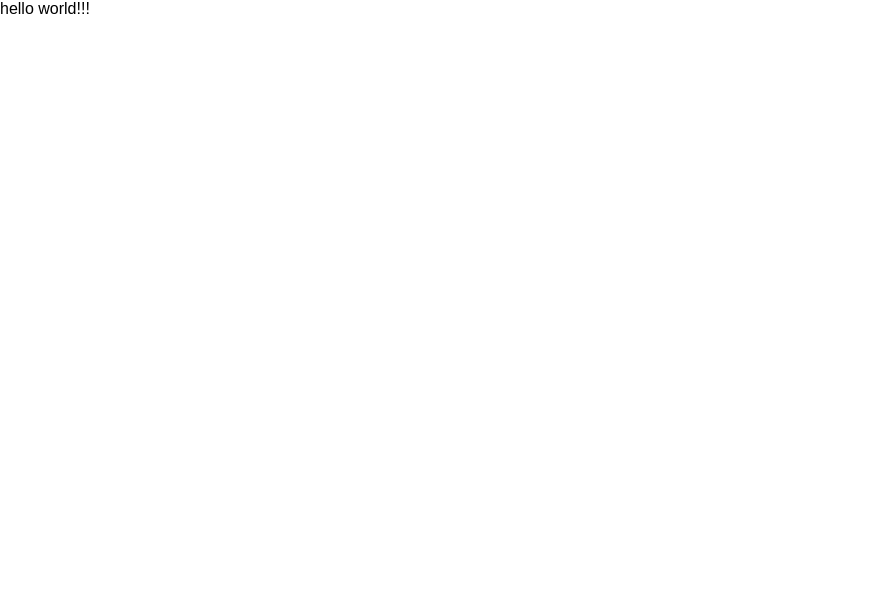
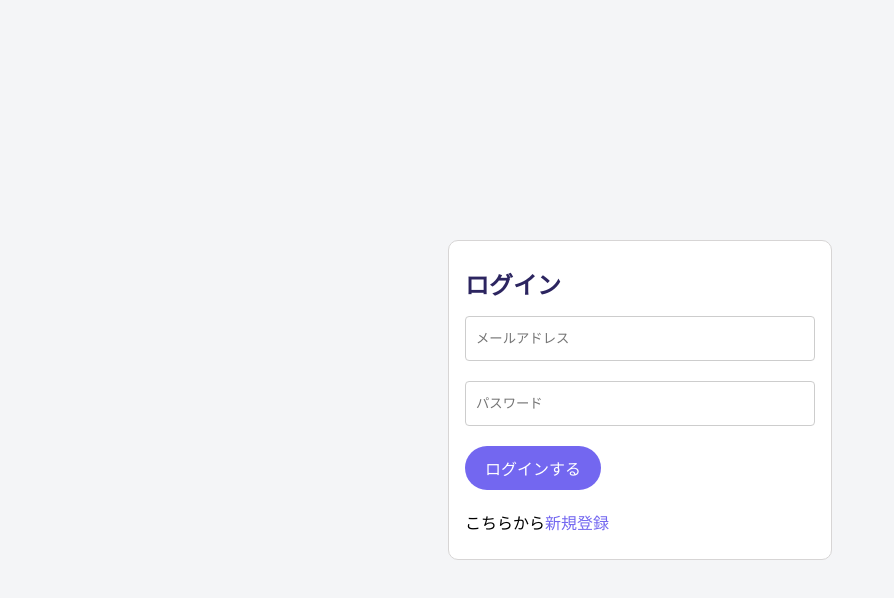
Before and after one commit to 54yoshi/for-myTodo, a Next.js app: page /admin/login in a window 1280 px wide. Shown: the top 598 px of the page, without its empty margins (0-894 px from the left). Built offline with nearby package versions, Linux system fonts and the light colour scheme.

Commit message:
さらにファイルを追加

```diff
--- a/src/app/layout.tsx
+++ b/src/app/layout.tsx
@@ -1,4 +1,4 @@
-import "~/styles/destyle.css";
+import "../styles/destyle.css";
 import React from "react";
 import Layout from "../components/Layout";
 
--- a/src/components/Layout.tsx
+++ b/src/components/Layout.tsx
@@ -1,6 +1,6 @@
 "use client"
 import React, { Suspense, useState,useEffect } from "react";
-import Loading from "./parts/loding";
+import Loading from "./parts/loading";
 import useMobile from "../hooks/useMobile";
 // import ToastContainer from "react-toastify";
 
--- /dev/null
+++ b/src/components/parts/primaryButton.module.css
@@ -0,0 +1,10 @@
+.primaryButton {
+  display: inline-flex;
+  justify-content: center;
+  align-items: center;
+  padding: 10px 20px;
+  color: #fff;
+  border-radius: 25px;
+  background-color: #7367F0;
+  cursor: pointer;
+}
--- /dev/null
+++ b/src/components/parts/primaryButton.tsx
@@ -0,0 +1,25 @@
+import React from "react";
+import styles from "./primaryButton.module.css";
+
+interface PrimaryButtonProps {
+  text: string;
+  onClick: () => void;
+  disabled: boolean;
+  style?: React.CSSProperties;
+}
+
+const PrimaryButton: React.FC<PrimaryButtonProps> = ({
+  text,
+  onClick,
+  disabled,
+  style
+}) => {
+ return (
+    <div className={`${styles.primaryButton} ${disabled ? styles.disabled : ""}`} onClick={disabled ? () => {window.alert("入力されていません")} : onClick} style={ style }
+    >
+      {text}
+    </div>
+ )
+}
+
+export default PrimaryButton;
--- /dev/null
+++ b/src/components/templates/login.module.css
@@ -0,0 +1,51 @@
+.loginContainer {
+  display: flex;
+  justify-content: center;
+  align-items: center;
+  background-color: #f4f5f7;
+  width: 100vw;
+  height: 100vh;
+}
+
+.loginModal {
+  display: flex;
+  justify-content: center;
+  align-items: center;
+  border: 1px solid rgb(215, 213, 213);
+  background-color: #fff;
+  border-radius: 10px;
+  width: 30%;
+  height: 40%;
+}
+
+.modalTitle {
+  font-size: 24px;
+  margin-bottom: 15px;
+  color: #2C2560;
+}
+
+.loginForm {
+  width: 350px;
+}
+
+.input {
+  display: block;
+  width: 100%;
+  height: 45px;
+  padding: 0 10px;
+  margin-bottom: 20px;
+  border: 1px solid rgb(205, 205, 205);
+  border-radius: 4px;
+  width: 100%;
+  cursor: pointer;
+}
+
+.signup {
+  display: flex;
+  margin-top: 20px;
+}
+
+.signupLink {
+  color: #7367F0;
+  text-decoration: none;
+}
--- a/src/components/templates/login.tsx
+++ b/src/components/templates/login.tsx
@@ -1,8 +1,32 @@
 "use client"
-import React from "react";
+import React, { useState } from "react";
+import styles from "./login.module.css";
+import PrimaryButton from "../parts/primaryButton";
+import Link from "next/link";
 
 const DefaultPage: React.FC = () => {
-  return <div>hello world!!!</div>
+const [email, setEmail] = useState("");
+const [passward, setPassward] = useState("");
+const [disabled, setDisabled] = useState(false);
+
+  return (
+    <div className={styles.loginContainer}>
+        <div className={styles.loginModal}>
+          <div className={styles.loginForm}>
+            <h1 className={styles.modalTitle}>ログイン</h1>
+            <input className={styles.input} type="text" placeholder="メールアドレス" value={email} onChange={(e) => setEmail(e.target.value)}/>
+            <input className={styles.input} type="text" placeholder="パスワード" value={passward} onChange={(e) => setPassward(e.target.value)}/>
+            <PrimaryButton text="ログインする" onClick={() => {}} disabled />
+            <div className={styles.signup}>
+              <p>こちらから</p>
+              <Link className={styles.signupLink}href="/admin/signup">
+                <p>新規登録</p>
+              </Link>
+            </div>
+          </div>
+        </div>
+    </div>
+  )
 };
 
 export default DefaultPage;
--- a/src/styles/destyle.css
+++ b/src/styles/destyle.css
@@ -1,5 +1,6 @@
 * {
   margin: 0;
   padding: 0;
+  box-sizing: border-box;
   font-family:"Yu Gothic", "游ゴシック", YuGothic, "游ゴシック体", 'Sawarabi Gothic', sans-serif;
 }
```
Also changed, not shown: src/app/admin/signup/page.tsx (added, +8 -0 lines), src/components/templates/signup.tsx (added, +16 -0 lines), src/components/parts/loading.module.css (added), src/components/parts/loading.tsx (renamed from src/components/parts/loding.tsx), src/components/templates/signup.module.css (added).
